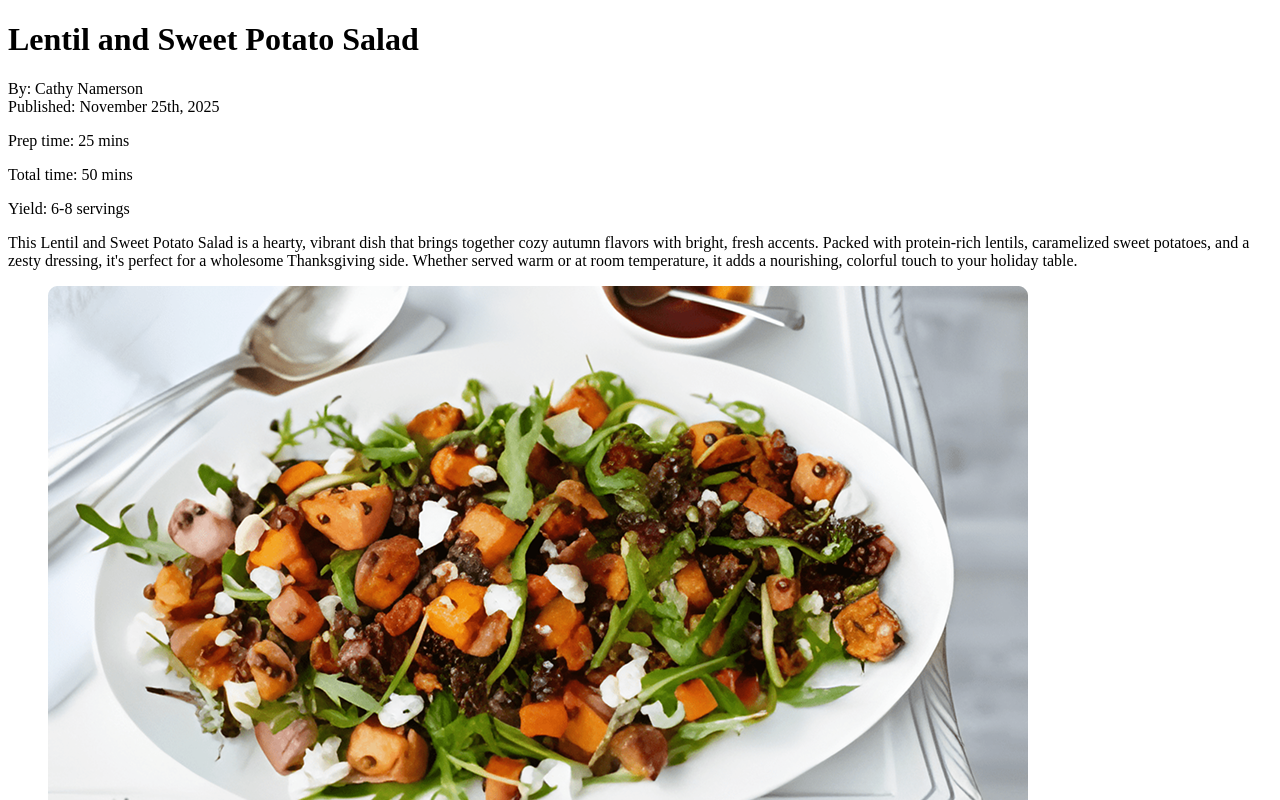
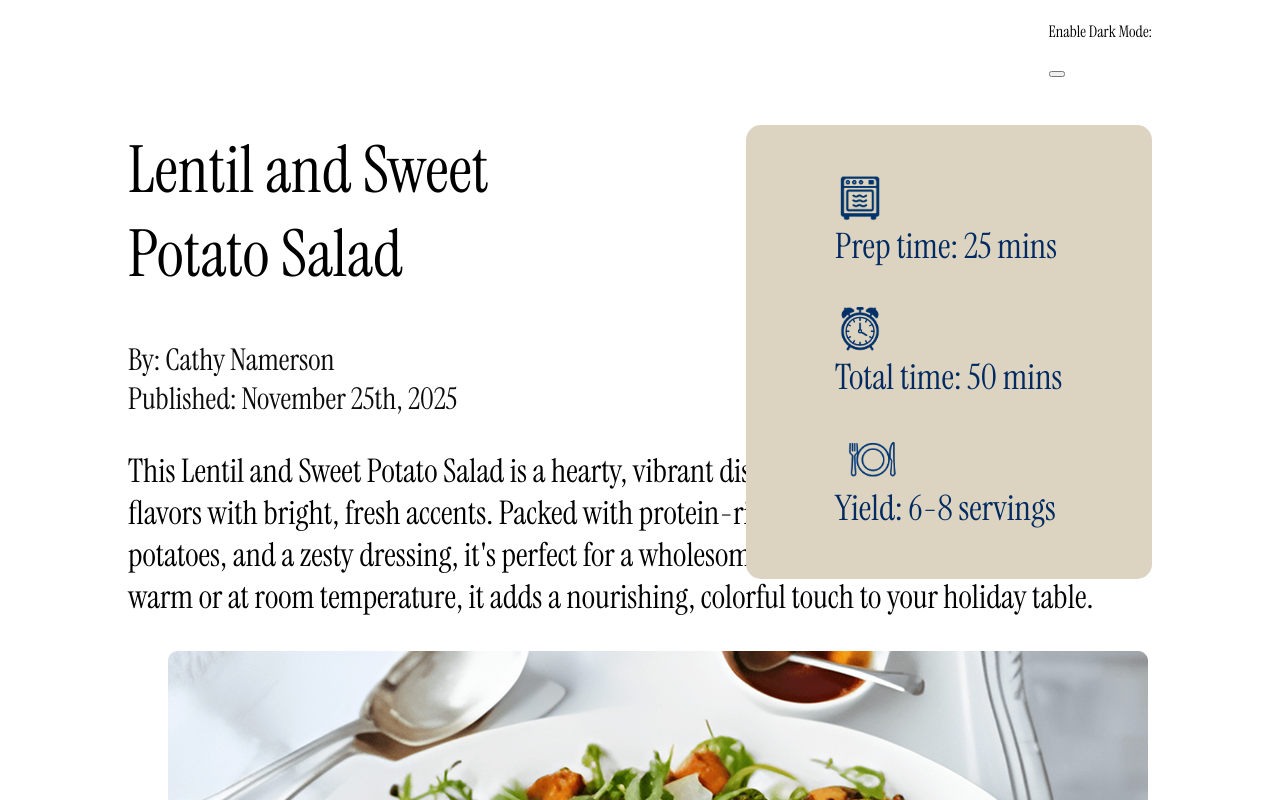
Before and after one commit to Azurinite/Thanksgiving-Holiday-Recipe-Card, a plain HTML site: page index.html in a window 1280 px wide. Shown: the top 800 px of the page. Drawn offline with Linux system fonts and the light colour scheme.

Commit message:
Laid out the very basic css

```diff
--- a/index.html
+++ b/index.html
@@ -1,7 +1,9 @@
 <!DOCTYPE html>
 <html lang="en">
 <head>
-    <style src="style.css"></style>
+    <link href="https://fonts.googleapis.com/css?family=Instrument+Serif" rel="stylesheet">
+    <link rel="stylesheet" href="style.css">
+
     <meta charset="UTF-8">
     <meta name="viewport" content="width=device-width, initial-scale=1.0">
     <title>Document</title>
@@ -17,6 +19,11 @@
     </header>
 
     <main>
+        <section class="darkMode">
+            <p>Enable Dark Mode:</p>
+            <button class="darkToggle" type="button"></button>
+        </section>
+
         <section class="cookingInfo"> <!--Future note: use ::before for logos-->
             <p>Prep time: 25 mins</p>
             <p>Total time: 50 mins</p>
--- a/style.css
+++ b/style.css
@@ -1,3 +1,108 @@
 :root {
+    font-family: 'Instrument Serif', serif;
+}
+
+body {
+   margin: 10%;
+}
+
+
+/* Header */
+
+h1 {
+    color: #000;
     font-family: "Instrument Serif";
+    font-size: 65px;
+    font-style: normal;
+    font-weight: 400;
+    line-height: normal;
+    margin-right: 50%;
 }
+
+header > p {
+    color: #0C0C0C;
+    font-family: "Instrument Serif";
+    font-size: 30px;
+    font-style: normal;
+    font-weight: 400;
+    line-height: normal;
+}
+
+/* Body */
+.cookingInfo {
+    position: absolute;
+    top: 125px;
+    right: 10%;
+    padding: 1% 7%;
+    border-radius: 15px;
+    background: #DCD4C1;
+
+    & * {
+        color: #002A61;
+        font-family: "Instrument Serif";
+        font-size: 35px;
+        font-style: normal;
+        font-weight: 400;
+        line-height: normal;
+    }
+}
+
+.cookingInfo p:first-child::before {
+     content: ''; /* Essential for pseudo-elements */
+    display: block; /* Or inline-block, depending on desired layout */
+    width: 50px; /* Set dimensions of the pseudo-element */
+    height: 50px;
+    background-image: url('images/lightModeIcons/oven.png');
+    background-size: contain; /* Or cover, or specific values */
+    background-repeat: no-repeat;
+}
+.cookingInfo p:nth-child(2)::before {
+    content: ''; /* Essential for pseudo-elements */
+    display: block; /* Or inline-block, depending on desired layout */
+    width: 50px; /* Set dimensions of the pseudo-element */
+    height: 50px;
+    background-image: url('images/lightModeIcons/clock.png');
+    background-size: contain; /* Or cover, or specific values */
+    background-repeat: no-repeat;
+}
+.cookingInfo p:last-child::before {
+    content: ''; /* Essential for pseudo-elements */
+    display: block; /* Or inline-block, depending on desired layout */
+    width: auto; /* Set dimensions of the pseudo-element */
+    height: 50px;
+    background-image: url('images/lightModeIcons/plate.png');
+    background-size: contain; /* Or cover, or specific values */
+    background-repeat: no-repeat;
+}
+
+.introductoryParagraph {
+    color: #000;
+    font-family: "Instrument Serif";
+    font-size: 32.5px;
+    font-style: normal;
+    font-weight: 400;
+    line-height: normal;
+}
+
+.darkMode {
+    position: absolute;
+    top: 5px;
+    right: 10%;
+}
+
+.directions {
+    margin-left: 45%;
+}
+
+.directions h2 {
+    text-align: center;
+}
+
+.ingredients {
+    position: absolute;
+    top: 1320px;
+}
+
+.ingredients h2 {
+    text-align: center;
+}
```
